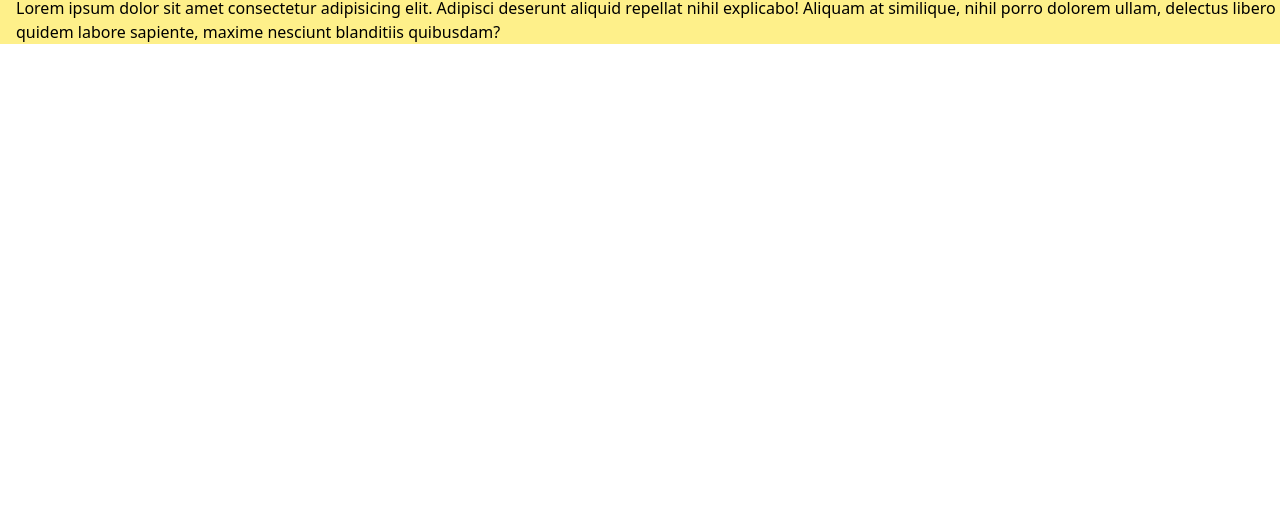
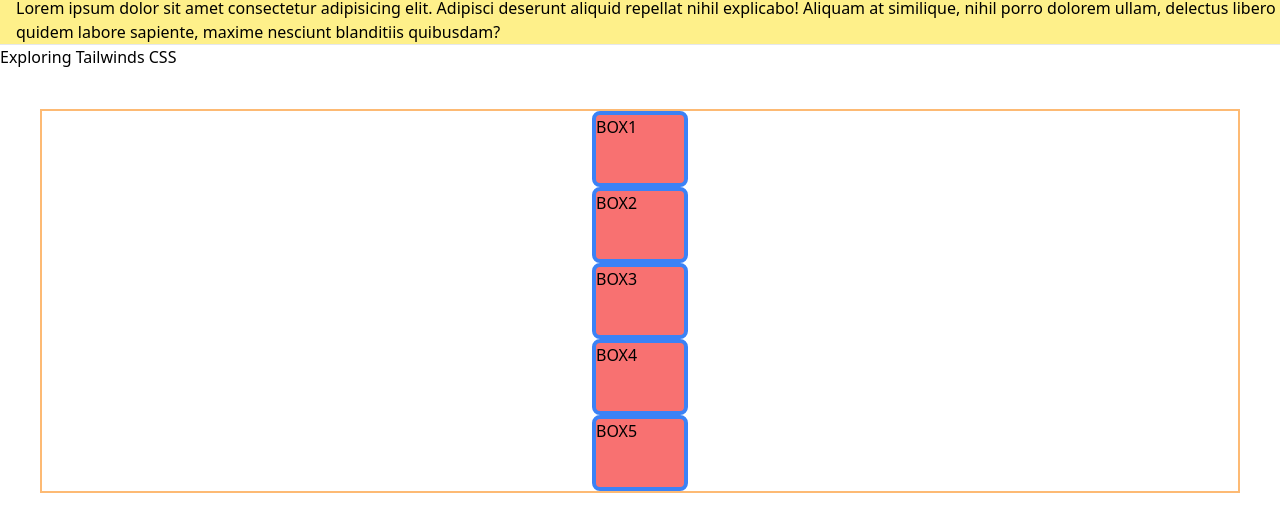
Before and after one commit to Imam444/tailwind-Css-repo, a plain HTML site: page index.html in a window 1280 px wide. Shown: the part 264-796 px from the top of the page. Drawn offline with nearby package versions, Linux system fonts and the light colour scheme.

Commit message:
CSS framework

```diff
--- a/index.html
+++ b/index.html
@@ -24,5 +24,16 @@
             <p>Lorem ipsum dolor sit amet consectetur adipisicing elit. Adipisci deserunt aliquid repellat nihil explicabo! Aliquam at similique, nihil porro dolorem ullam, delectus libero quidem labore sapiente, maxime nesciunt blanditiis quibusdam?</p>
         </div>
     </section>
+    <hr>
+    <section>
+        <h3 class="text-text3xl">Exploring Tailwinds CSS</h3>
+        <div class="flex flex-col justify-center items-center h-96 border-2 border-orange-300 m-10 ">
+           <div class="bg-red-400 h-24 w-24 border-4 border-blue-500 rounded-lg">BOX1</div>
+           <div class="bg-red-400 h-24 w-24 border-4 border-blue-500 rounded-lg">BOX2</div>
+           <div class="bg-red-400 h-24 w-24 border-4 border-blue-500 rounded-lg">BOX3</div>
+           <div class="bg-red-400 h-24 w-24 border-4 border-blue-500 rounded-lg">BOX4</div>
+           <div class="bg-red-400 h-24 w-24 border-4 border-blue-500 rounded-lg">BOX5</div>
+        </div>
+    </section>
 </body>
 </html>
```
